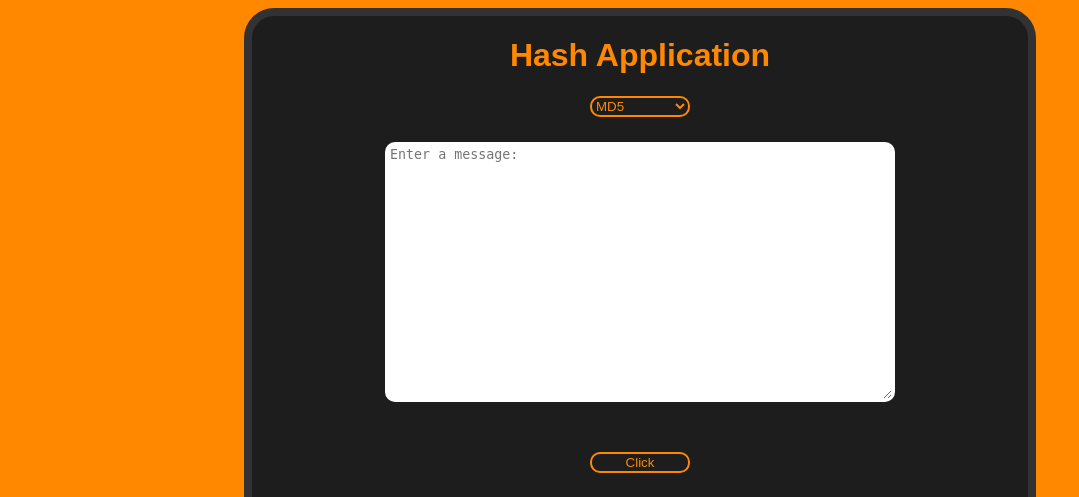
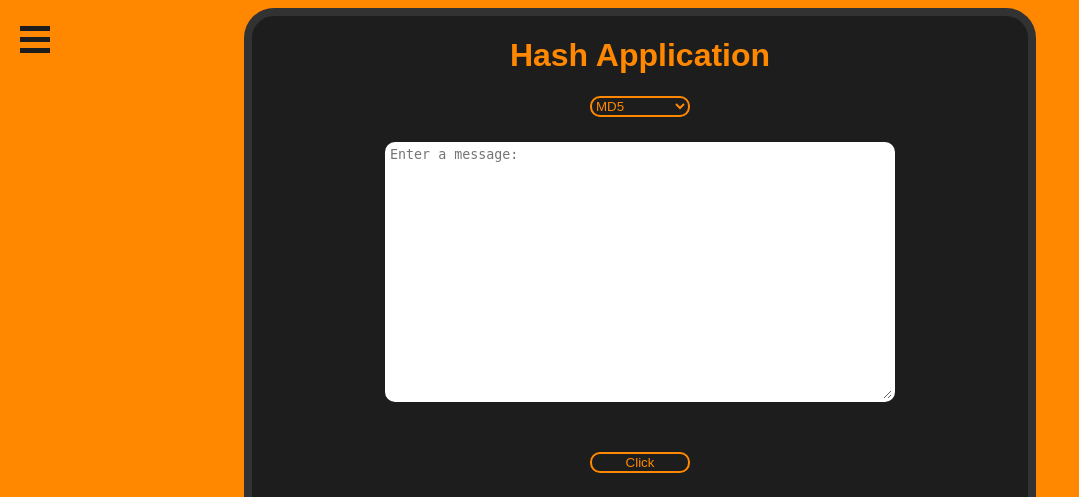
Before and after one commit to ManpreetM1/HashApplication, a Flask app: page / in a window 1280 px wide. Shown: the top 497 px of the page, without its empty margins (0-1079 px from the left). Run offline with Flask 3, Linux system fonts and the light colour scheme.

Commit message:
Added Initial Side Menu

```diff
--- a/static/css/stylesheet.css
+++ b/static/css/stylesheet.css
@@ -6,6 +6,7 @@
     --glow-active:
         inset 0 0 10px #F80,
         0 0 20px #F80;
+    --transition-menu: 0.3s ease;
 }
 
 body {
@@ -15,6 +16,70 @@ body {
     justify-content: center;
     align-items: center;
     height:100%;
+}
+
+.menu-icon {
+    display: block;
+    position: absolute;
+    top: 20px;
+    left: 20px;
+    cursor: pointer;
+    z-index: 10;
+}
+
+.menu-icon div {
+    width: 30px;
+    height: 5px;
+    background-color: #1d1d1d;
+    margin: 6px 0;
+    transition: 0.3s ease-out;
+}
+
+.menu-icon.open div {
+    opacity: 0;
+    pointer-events: none;
+}
+
+.menu {
+    height: 100%;
+    width: 0;
+    position: fixed;
+    top: 0;
+    left: 0;
+    background-color: #1d1d1d;
+    overflow-x: hidden;
+    transition: var(--transition-menu);
+    z-index: 30;
+
+}
+
+.menu a {
+    padding: 8px 8px 8px 32px;
+    text-decoration: none;
+    font-size: 25px;
+    white-space: nowrap;
+    color: #fff;
+    display: block;
+    transition: var(--transition-menu);
+  }
+
+.menu.open {
+    width: 200px;
+    border-right: 8px solid #333232;
+}
+
+.overlay {
+    display: none;
+    position: fixed;
+    top: 0;
+    left: 200px;
+    width: 100%;
+    height: 100%;
+    z-index: 50;
+}
+
+.overlay.show {
+    display: block;
 }
 
 .container {
--- a/templates/index.html
+++ b/templates/index.html
@@ -7,6 +7,22 @@
 </head>
 
 <body>
+
+   <div class="menu-icon" onclick="toggleMenu()">
+    <div></div>
+    <div></div>
+    <div></div>
+   </div>
+
+   <div id="menu" class="menu">
+    <a>Home</a>
+    <a href="./about.html">About</a>
+    <a>Upload a file</a>
+   </div>
+
+
+   <div id="overlay" class="overlay" onclick="closeMenu()"></div>
+
     <div class="container">
         <h1>
         Hash Application
@@ -49,6 +65,26 @@
             document.getElementById('output').value = data;
         });
     </script>
+    <script>
+        function toggleMenu() {
+            const menu = document.getElementById('menu');
+            const icon = document.querySelector('.menu-icon');
+            const overlay = document.getElementById('overlay');
+            menu.classList.toggle('open');
+            icon.classList.toggle('open');
+            overlay.classList.add('show');
+        }
+
+        function closeMenu() {
+            const menu = document.getElementById('menu');
+            const icon = document.querySelector('.menu-icon');
+            const overlay = document.getElementById('overlay');
+            menu.classList.toggle('open');
+            icon.classList.toggle('open');
+            overlay.classList.remove('show');
+        }
+
+    </script>
 
 </body>
 </html>
```
